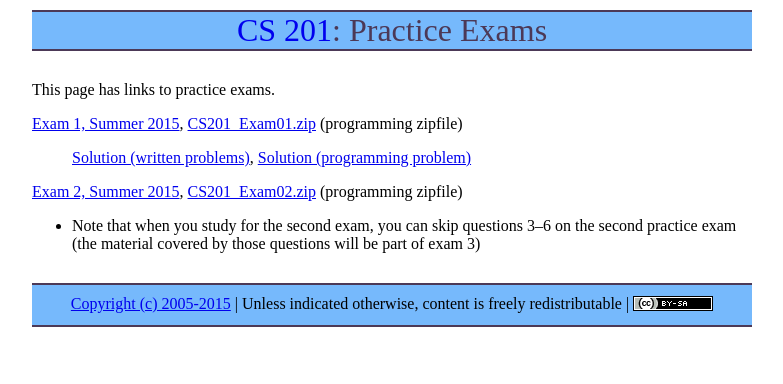
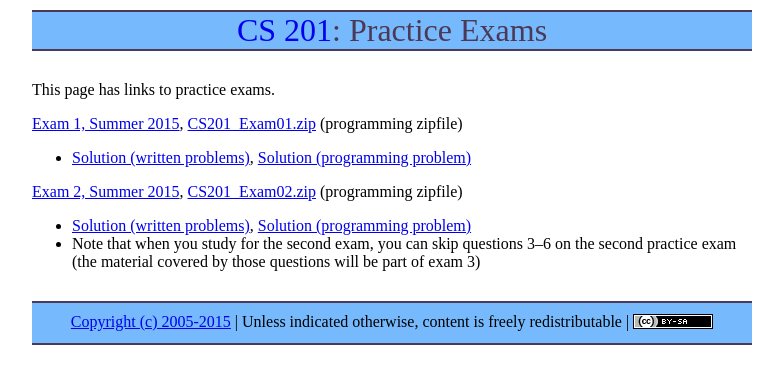
Before and after one commit to ycpcs/cs201-fall2015, a Jekyll site: the page built from practice/index.md, in a window 1280 px wide. Shown: the top 384 px of the page, without its empty margins (248-1031 px from the left). Built offline with Jekyll 4.4.1, drawn with Linux system fonts in a browser that asks for light colours; Markdown is read by kramdown in place of the engine named in the settings.

Commit message:
solution to practice exam 2

```diff
--- a/practice/index.md
+++ b/practice/index.md
@@ -7,8 +7,9 @@ This page has links to practice exams.
 
 [Exam 1, Summer 2015](cs201-summer2015-exam01.pdf), [CS201\_Exam01.zip](CS201_Exam01.zip) (programming zipfile)
 
-> [Solution (written problems)](cs201-summer2015-exam01-solution.pdf), [Solution (programming problem)](CS201_Exam01_Solution.zip)
+* [Solution (written problems)](cs201-summer2015-exam01-solution.pdf), [Solution (programming problem)](CS201_Exam01_Solution.zip)
 
 [Exam 2, Summer 2015](cs201-summer2015-exam02.pdf), [CS201\_Exam02.zip](CS201_Exam02.zip) (programming zipfile)
 
+* [Solution (written problems)](cs201-summer2015-exam02-solution.pdf), [Solution (programming problem)](CS201_Exam02_Solution.zip)
 * Note that when you study for the second exam, you can skip questions 3&ndash;6 on the second practice exam (the material covered by those questions will be part of exam 3)
```
Also changed, not shown: 2 other files.
